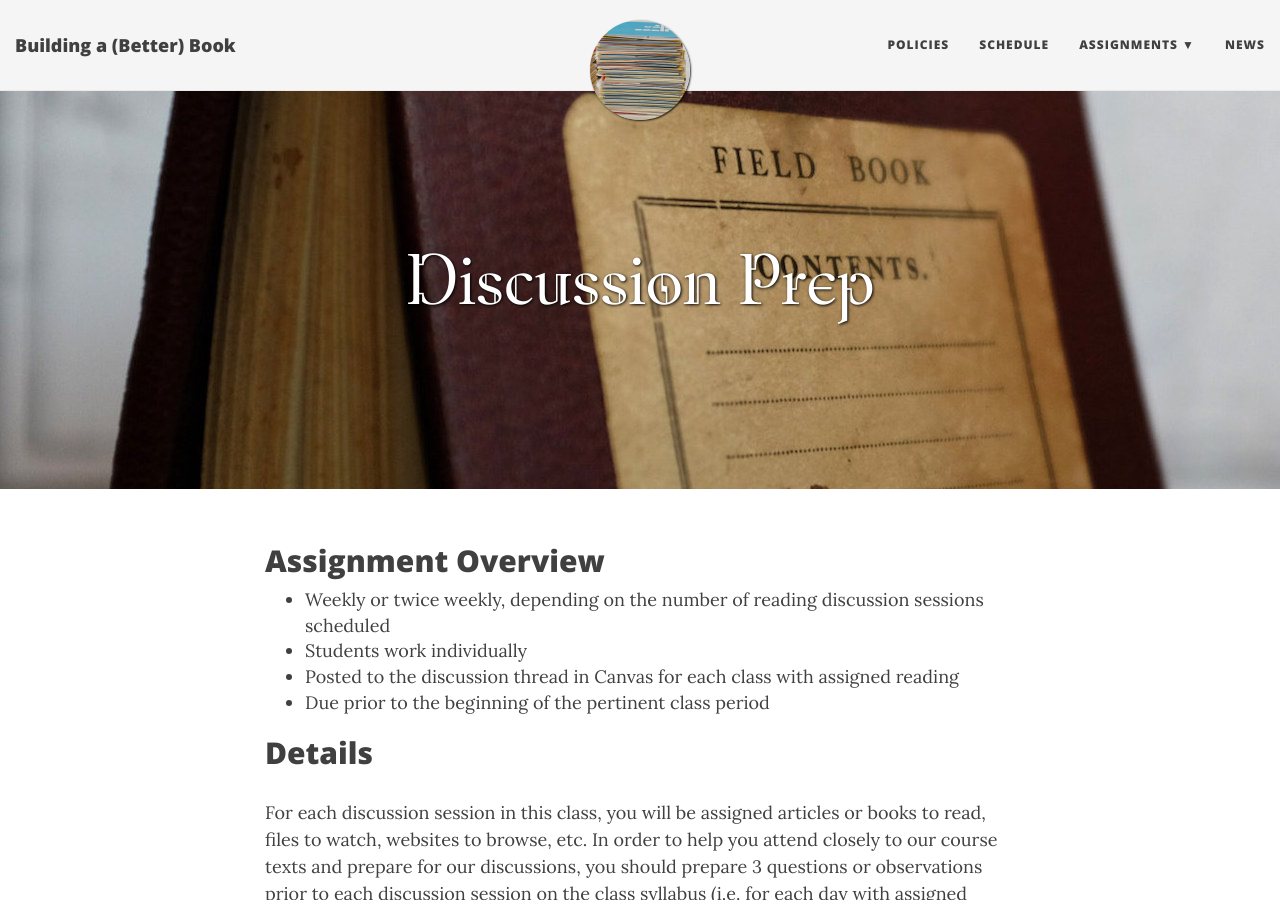
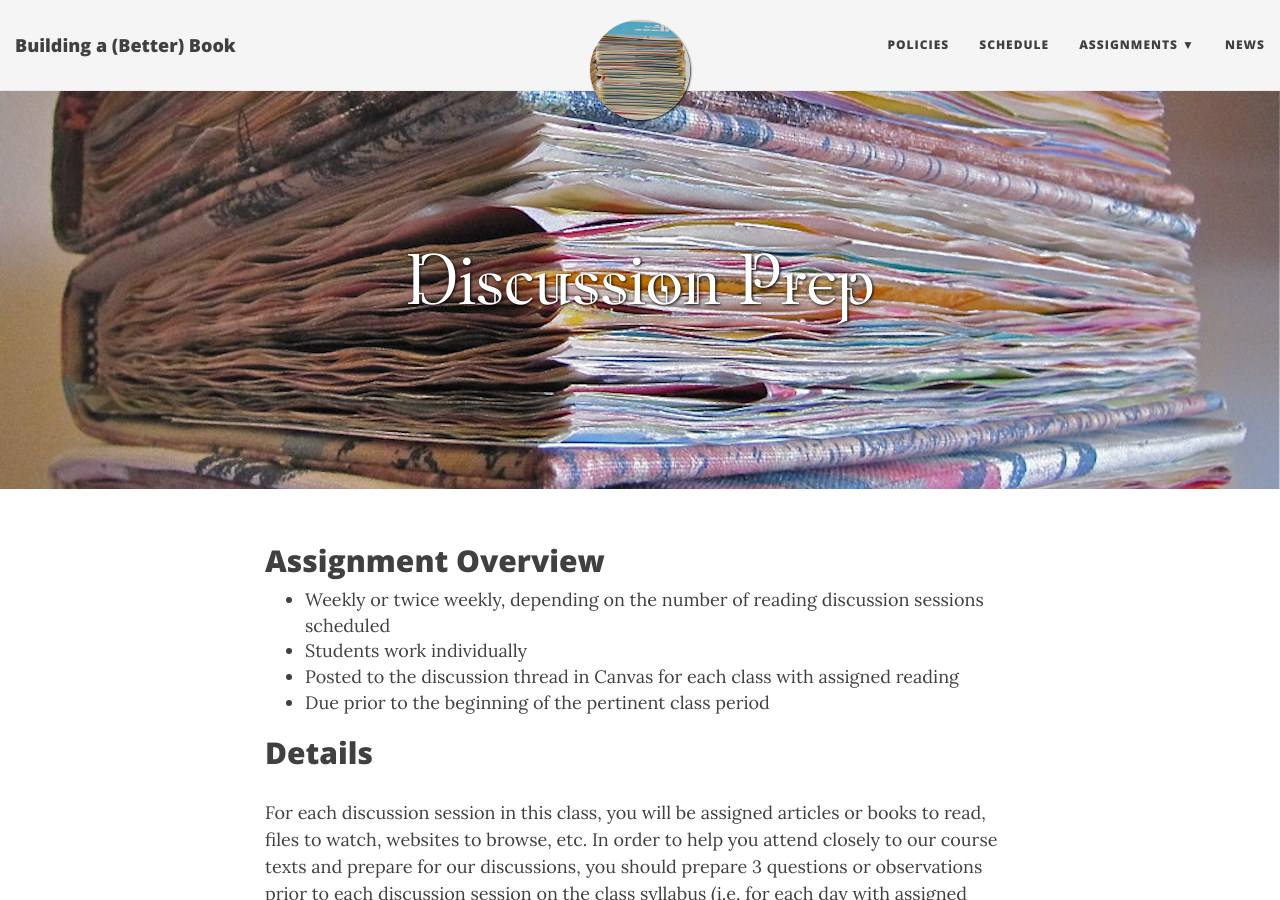
Before and after one commit to rccordell/f20bbb, a Jekyll site: the page built from assignments/discussion-prep.md, in a window 1280 px wide and 900 px high. Built offline with Jekyll 4.4.1, drawn with Linux system fonts in a browser that asks for light colours; nearby versions of some CDN libraries; some web fonts are replaced.

Commit message:
update images

```diff
--- a/assignments/discussion-prep.md
+++ b/assignments/discussion-prep.md
@@ -1,7 +1,7 @@
 ---
 layout: page
 title: Discussion Prep
-bigimg: /img/14934283002_9663bae608_k-banner.jpg
+bigimg: /img/11843977294_e310b3c6b6_b.jpg
 ---
 
 ## Assignment Overview
```
Also changed, not shown: assignments/reflective-posts.md (+1 -1 lines).
